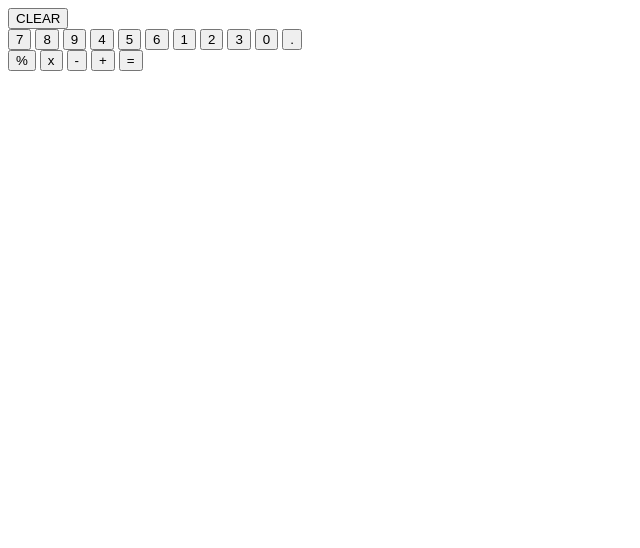
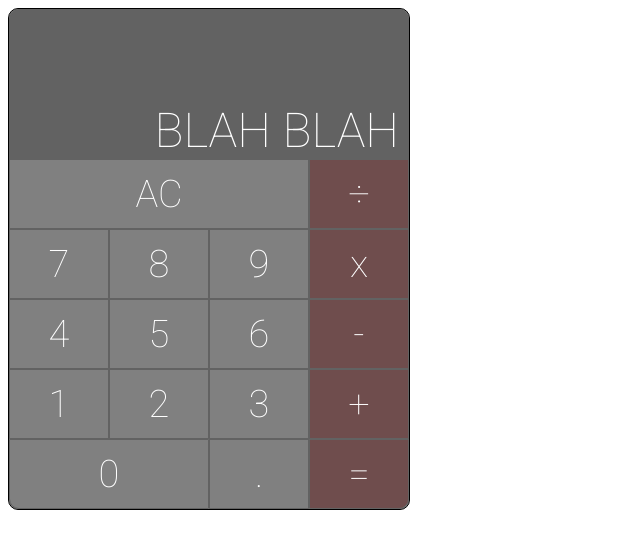
Before and after one commit to sys08001/calculator, a plain HTML site: page index.html in a window 1280 px wide. Shown: the whole page, without its empty margins (0-640 px from the left). Drawn offline with Linux system fonts and the light colour scheme.

Commit message:
Create and style calculator UI

```diff
--- a/index.html
+++ b/index.html
@@ -4,34 +4,42 @@
     <title>Calculator</title>
     <meta charset="utf-8">
     <link rel="stylesheet" href="./styles.css">
+    <link rel="preconnect" href="https://fonts.googleapis.com">
+    <link rel="preconnect" href="https://fonts.gstatic.com" crossorigin>
+    <link href="https://fonts.googleapis.com/css2?family=Roboto:wght@100&display=swap" rel="stylesheet">
     <script src="./script.js" defer></script>
   </head>
   <body>
-    <div id="container-outer"></div>
-    <div id="container-display"></div>
-    <div id="container-all-buttons">
-      <div id="container-clear">
-        <button id="button-clear" class="button">CLEAR</button>
+    <div id="container-outer">
+      <div id="container-display">
+        <p id="text-display">BLAH BLAH</p>
       </div>
-      <div id="container-numbers">
-        <button id="button-7" class="button">7</button>
-        <button id="button-8" class="button">8</button>
-        <button id="button-9" class="button">9</button>
-        <button id="button-4" class="button">4</button>
-        <button id="button-5" class="button">5</button>
-        <button id="button-6" class="button">6</button>
-        <button id="button-1" class="button">1</button>
-        <button id="button-2" class="button">2</button>
-        <button id="button-3" class="button">3</button>
-        <button id="button-0" class="button">0</button>
-        <button id="button-." class="button">.</button>
-      </div>
-      <div id="operators-container">
-        <button id="button-div" class="button">%</button>
-        <button id="button-mult" class="button">x</button>
-        <button id="button-sub" class="button">-</button>
-        <button id="button-add" class="button">+</button>
-        <button id="button-eq" class="button">=</button>
+      <div id="container-all-buttons">
+        <div id="container-left">
+          <div id="container-clear">
+            <button id="button-clear">AC</button>
+          </div>
+          <div id="container-numbers">
+            <button id="button-7">7</button>
+            <button id="button-8">8</button>
+            <button id="button-9">9</button>
+            <button id="button-4">4</button>
+            <button id="button-5">5</button>
+            <button id="button-6">6</button>
+            <button id="button-1">1</button>
+            <button id="button-2">2</button>
+            <button id="button-3">3</button>
+            <button id="button-0">0</button>
+            <button id="button-.">.</button>
+          </div>
+        </div>
+        <div id="container-operators">
+          <button id="button-div" class="button-operator">÷</button>
+          <button id="button-mult" class="button-operator">x</button>
+          <button id="button-sub" class="button-operator">-</button>
+          <button id="button-add" class="button-operator">+</button>
+          <button id="button-eq" class="button-operator">=</button>
+        </div>
       </div>
     </div>
   </body>
--- a/styles.css
+++ b/styles.css
@@ -0,0 +1,81 @@
+body, button {
+    font-family: 'Roboto', sans-serif;
+    font-size: 38px;
+}
+
+button {
+    border: 1px solid rgb(98,98,98);
+    background-color: gray;
+    color: white;
+    flex-grow: 1;
+    width: 100px;
+    height: 70px;
+}
+
+button:active {
+    background-color: rgb(166,166,166);
+}
+
+.button-operator {
+    background-color: rgb(111,77,77);
+}
+
+.button-operator:active {
+    background-color: rgb(71,53,53);
+}
+
+#container-outer {
+    display: flex;
+    flex-direction: column;
+    width: 400px;
+    height: 500px;
+    border: 1px solid black;
+    border-radius: 10px;
+    background: gray;
+}
+
+#container-display {
+    display: flex;
+    flex-direction: column;
+    justify-content: flex-end;
+    height: 150px;
+    background: rgb(98,98,98);
+    border-radius: 10px 10px 0px 0px;
+}
+
+#text-display {
+    margin: 0px 10px;
+    padding: 0px;
+    text-align: right;
+    font-size: 48px;
+    color: white;
+}
+
+#container-all-buttons {
+    display: flex;
+}
+
+#container-clear {
+    display: flex;
+    width: 300px;
+}
+
+#container-numbers {
+    display: flex;
+    flex-wrap: wrap;
+    width: 300px;
+}
+
+#container-operators {
+    display: flex;
+    flex-direction: column;
+}
+
+#button-0 {
+    width: 200px;
+    border-bottom-left-radius: 10px;
+}
+
+#button-eq {
+    border-bottom-right-radius: 10px;
+}
```
